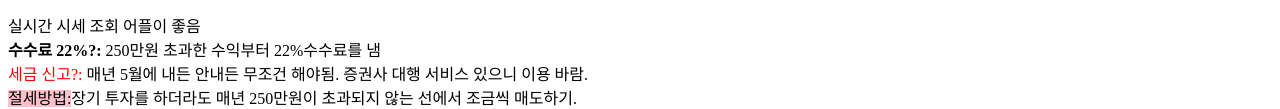
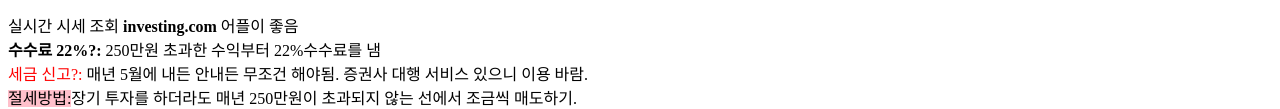
Before and after one commit to parkjiung123/josik, a plain HTML site: page index.html in a window 1280 px wide. Shown: the part 501-610 px from the top of the page. Drawn offline with Linux system fonts and the light colour scheme.

Commit message:
Update index.html

```diff
--- a/index.html
+++ b/index.html
@@ -51,7 +51,7 @@
 
 
         </p>
-        실시간 시세 조회  어플이 좋음<br>
+        실시간 시세 조회 <span style="font-weight:bold;">investing.com</span>  어플이 좋음<br>
         <span style="font-weight:bold;">수수료 22%?:</span> 250만원 초과한 수익부터 22%수수료를 냄<br>
         <span style="color:red;">세금 신고?:</span> 매년 5월에 내든 안내든 무조건 해야됨. 증권사 대행 서비스 있으니 이용 바람.<br>
         <span style="background-color:pink;">절세방법:</span>장기 투자를 하더라도 매년 250만원이 초과되지 않는 선에서 조금씩 매도하기.
```
